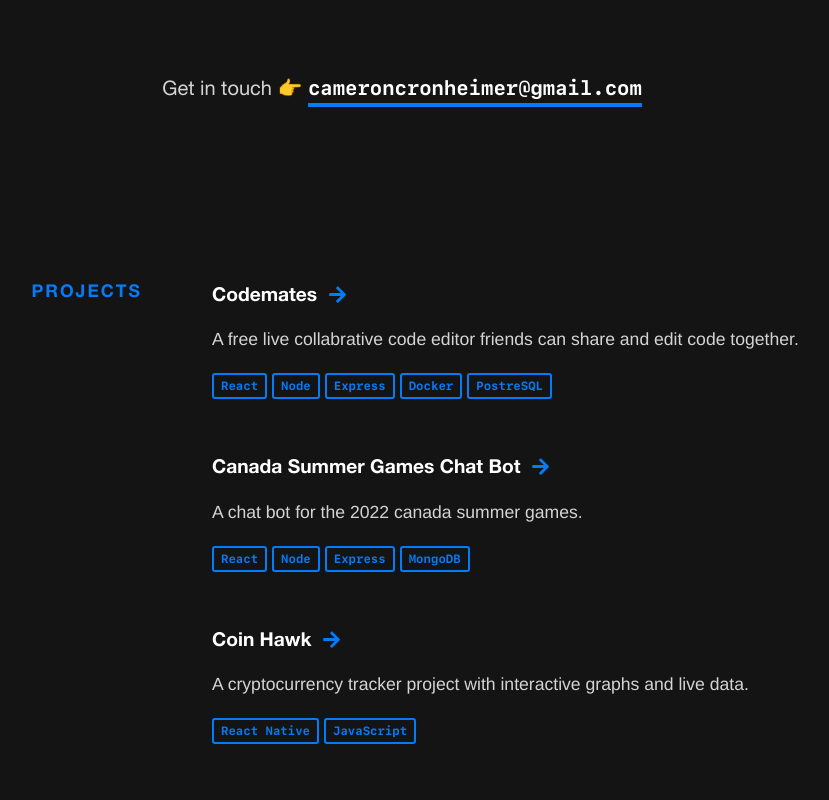
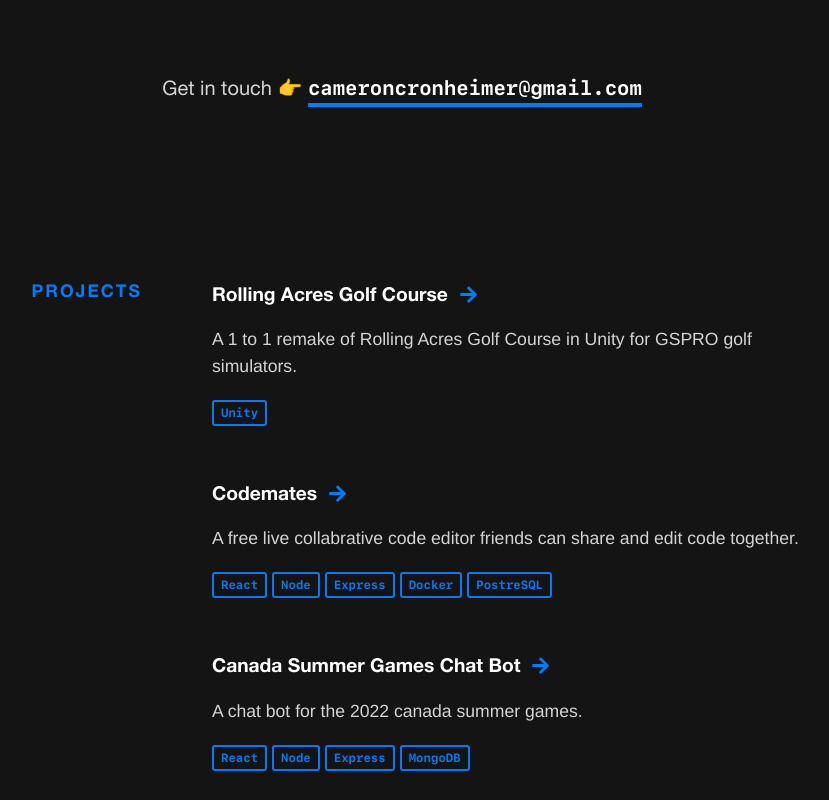
Before and after one commit to ccronheimer/mysite, a React (Create React App) app: page / in a window 1280 px wide. Shown: the top 800 px of the page, without its empty margins (238-1067 px from the left). Built offline with nearby package versions, Linux system fonts and the light colour scheme.

Commit message:
added gspro project

```diff
--- a/src/components/Home.jsx
+++ b/src/components/Home.jsx
@@ -319,6 +319,28 @@ const Home = () => {
       <OtherProjects>
         <SectionTitle>Projects</SectionTitle>
         <SectionContent>
+        <Project>
+          <ArrowLink href="https://www.youtube.com/watch?v=8ACFHaqFfXw" target="_blank" rel="noopener noreferrer">
+            Rolling Acres Golf Course{" "}
+            <FaArrowRight
+              style={{
+                textAlign: "center",
+                verticalAlign: "middle",
+                color: "#057bf7",
+                position: "absolute",
+                right: "0px",
+                top: "5px",
+
+              }}
+            />
+            </ArrowLink>
+            <ProjectDescription>
+             A 1 to 1 remake of Rolling Acres Golf Course in Unity for GSPRO golf simulators.
+            </ProjectDescription>
+            <TechUsed>
+              <TechItem>Unity</TechItem>
+            </TechUsed>
+          </Project>
         <Project>
           <ArrowLink href="https://codemates.ca/code/799cfd8a-6d23-4271-bda4-5b123f4c3d73" target="_blank" rel="noopener noreferrer">
             Codemates{" "}
```
Also changed, not shown: 1 other file (tests, documents, lock files or other folders).
